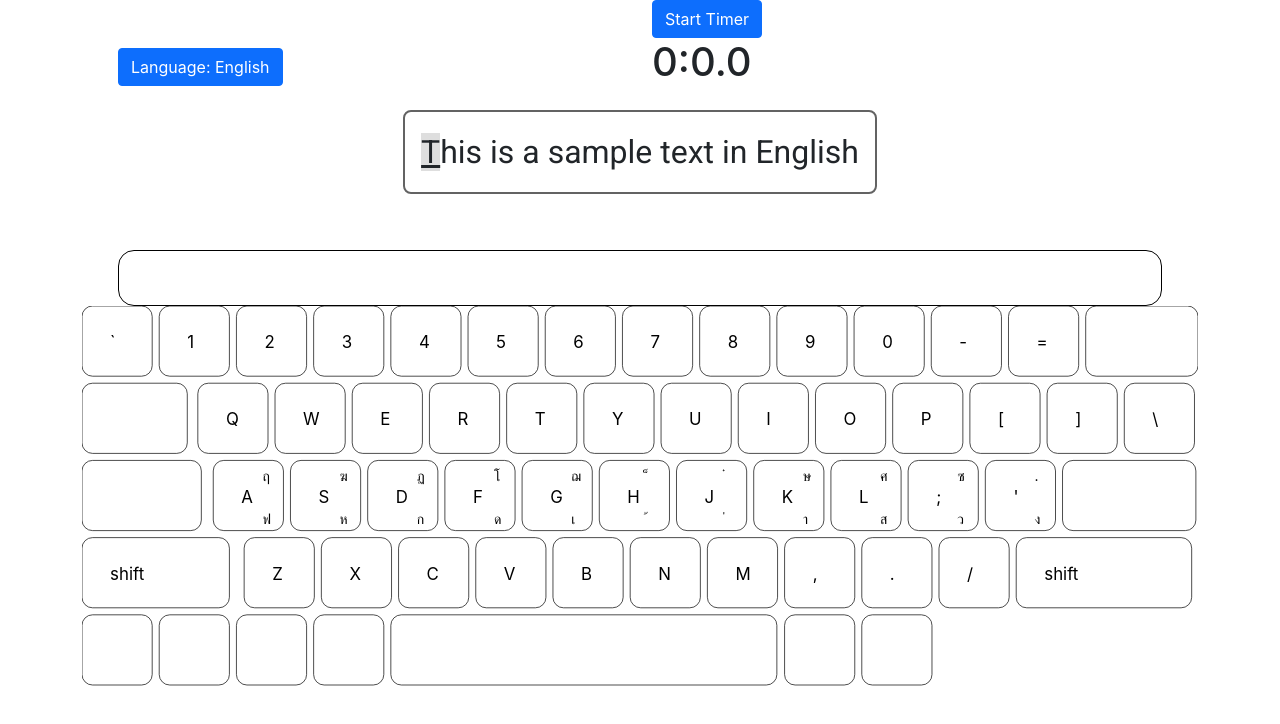
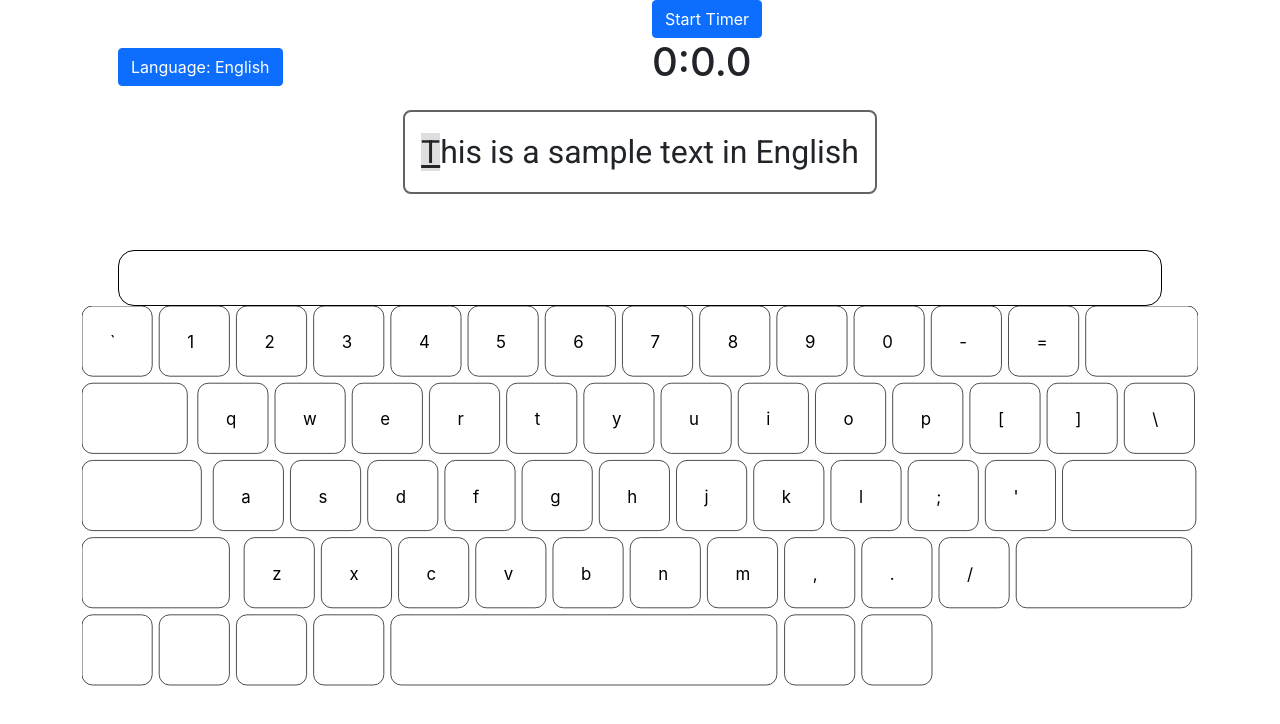
Before and after one commit to Kasaract/TypeIt, a React (Create React App) app in the folder frontend/: page / in a window 1280 px wide. Shown: the top 724 px of the page. Built offline with nearby package versions, Linux system fonts and the light colour scheme; the HTML template or start-up script is replaced by a standard one.

Commit message:
Wired keyboard to KeyboardMappings

```diff
--- a/frontend/src/components/KeyboardAssist/index.js
+++ b/frontend/src/components/KeyboardAssist/index.js
@@ -6,77 +6,85 @@ export default function KeyboardAssist({
   defaultFillColor = '#ffffff',
   defaultColor = '#5e5e5e',
 }) {
-  let xyc = [
+  let keyToCode = require('./KeyboardMappings/English_QWERTY.js');
+  let codeToKey = {};
+  Object.keys(keyToCode.English_QWERTY_KeyCodes).forEach(key => {
+    let codeArray = keyToCode.English_QWERTY_KeyCodes[key];
+    if (codeArray.length === 1) {
+      codeToKey[codeArray[0]] = key;
+    }
+  });
+  let xyc = {
     // number row
-    {x: 0, y: 0, w: 1, c: ["`"]},
-    {x: 1, y: 0, w: 1, c: ["1"]},
-    {x: 2, y: 0, w: 1, c: ["2"]},
-    {x: 3, y: 0, w: 1, c: ["3"]},
-    {x: 4, y: 0, w: 1, c: ["4"]},
-    {x: 5, y: 0, w: 1, c: ["5"]},
-    {x: 6, y: 0, w: 1, c: ["6"]},
-    {x: 7, y: 0, w: 1, c: ["7"]},
-    {x: 8, y: 0, w: 1, c: ["8"]},
-    {x: 9, y: 0, w: 1, c: ["9"]},
-    {x: 10, y: 0, w: 1, c: ["0"]},
-    {x: 11, y: 0, w: 1, c: ["-"]},
-    {x: 12, y: 0, w: 1, c: ["="]},
+    '192': {x: 0, y: 0, w: 1, c: ["`"]},
+    '49': {x: 1, y: 0, w: 1, c: ["1"]},
+    '50': {x: 2, y: 0, w: 1, c: ["2"]},
+    '51': {x: 3, y: 0, w: 1, c: ["3"]},
+    '52': {x: 4, y: 0, w: 1, c: ["4"]},
+    '53': {x: 5, y: 0, w: 1, c: ["5"]},
+    '54': {x: 6, y: 0, w: 1, c: ["6"]},
+    '55': {x: 7, y: 0, w: 1, c: ["7"]},
+    '56': {x: 8, y: 0, w: 1, c: ["8"]},
+    '57': {x: 9, y: 0, w: 1, c: ["9"]},
+    '48': {x: 10, y: 0, w: 1, c: ["0"]},
+    '189': {x: 11, y: 0, w: 1, c: ["-"]},
+    '187': {x: 12, y: 0, w: 1, c: ["="]},
 
     // top row
-    {x: 1.5, y: 1, w: 1, c: ["Q"]},
-    {x: 2.5, y: 1, w: 1, c: ["W"]},
-    {x: 3.5, y: 1, w: 1, c: ["E"]},
-    {x: 4.5, y: 1, w: 1, c: ["R"]},
-    {x: 5.5, y: 1, w: 1, c: ["T"]},
-    {x: 6.5, y: 1, w: 1, c: ["Y"]},
-    {x: 7.5, y: 1, w: 1, c: ["U"]},
-    {x: 8.5, y: 1, w: 1, c: ["I"]},
-    {x: 9.5, y: 1, w: 1, c: ["O"]},
-    {x: 10.5, y: 1, w: 1, c: ["P"]},
-    {x: 11.5, y: 1, w: 1, c: ["["]},
-    {x: 12.5, y: 1, w: 1, c: ["]"]},
-    {x: 13.5, y: 1, w: 1, c: ["\\"]},
+    '81': {x: 1.5, y: 1, w: 1, c: ["Q"]},
+    '87': {x: 2.5, y: 1, w: 1, c: ["W"]},
+    '69': {x: 3.5, y: 1, w: 1, c: ["E"]},
+    '82': {x: 4.5, y: 1, w: 1, c: ["R"]},
+    '84': {x: 5.5, y: 1, w: 1, c: ["T"]},
+    '89': {x: 6.5, y: 1, w: 1, c: ["Y"]},
+    '85': {x: 7.5, y: 1, w: 1, c: ["U"]},
+    '73': {x: 8.5, y: 1, w: 1, c: ["I"]},
+    '79': {x: 9.5, y: 1, w: 1, c: ["O"]},
+    '80': {x: 10.5, y: 1, w: 1, c: ["P"]},
+    '219': {x: 11.5, y: 1, w: 1, c: ["["]},
+    '221': {x: 12.5, y: 1, w: 1, c: ["]"]},
+    '220': {x: 13.5, y: 1, w: 1, c: ["\\"]},
 
     // center row
-    {x: 1.7, y: 2, w: 1, c: ["A", "", "ฤ", "ฟ", ""]},
-    {x: 2.7, y: 2, w: 1, c: ["S", "", "ฆ", "ห", ""]},
-    {x: 3.7, y: 2, w: 1, c: ["D", "", "ฏ", "ก", ""]},
-    {x: 4.7, y: 2, w: 1, c: ["F", "", "โ", "ด", ""]},
-    {x: 5.7, y: 2, w: 1, c: ["G", "", "ฌ", "เ", ""]},
-    {x: 6.7, y: 2, w: 1, c: ["H", "", "็", "้", ""]},
-    {x: 7.7, y: 2, w: 1, c: ["J", "", "๋", "่", ""]},
-    {x: 8.7, y: 2, w: 1, c: ["K", "", "ษ", "า", ""]},
-    {x: 9.7, y: 2, w: 1, c: ["L", "", "ศ", "ส", ""]},
-    {x: 10.7, y: 2, w: 1, c: [";", "", "ซ", "ว", ""]},
-    {x: 11.7, y: 2, w: 1, c: ["'", "", ".", "ง", ""]},
+    '65': {x: 1.7, y: 2, w: 1, c: ["A", "", "ฤ", "ฟ", ""]},
+    '83': {x: 2.7, y: 2, w: 1, c: ["S", "", "ฆ", "ห", ""]},
+    '68': {x: 3.7, y: 2, w: 1, c: ["D", "", "ฏ", "ก", ""]},
+    '70': {x: 4.7, y: 2, w: 1, c: ["F", "", "โ", "ด", ""]},
+    '71': {x: 5.7, y: 2, w: 1, c: ["G", "", "ฌ", "เ", ""]},
+    '72': {x: 6.7, y: 2, w: 1, c: ["H", "", "็", "้", ""]},
+    '74': {x: 7.7, y: 2, w: 1, c: ["J", "", "๋", "่", ""]},
+    '75': {x: 8.7, y: 2, w: 1, c: ["K", "", "ษ", "า", ""]},
+    '76': {x: 9.7, y: 2, w: 1, c: ["L", "", "ศ", "ส", ""]},
+    '186': {x: 10.7, y: 2, w: 1, c: [";", "", "ซ", "ว", ""]},
+    '222': {x: 11.7, y: 2, w: 1, c: ["'", "", ".", "ง", ""]},
 
     // bottom row
-    {x: 2.1, y: 3, w: 1, c: ["Z"]},
-    {x: 3.1, y: 3, w: 1, c: ["X"]},
-    {x: 4.1, y: 3, w: 1, c: ["C"]},
-    {x: 5.1, y: 3, w: 1, c: ["V"]},
-    {x: 6.1, y: 3, w: 1, c: ["B"]},
-    {x: 7.1, y: 3, w: 1, c: ["N"]},
-    {x: 8.1, y: 3, w: 1, c: ["M"]},
-    {x: 9.1, y: 3, w: 1, c: [","]},
-    {x: 10.1, y: 3, w: 1, c: ["."]},
-    {x: 11.1, y: 3, w: 1, c: ["/"]},
+    '90': {x: 2.1, y: 3, w: 1, c: ["Z"]},
+    '88': {x: 3.1, y: 3, w: 1, c: ["X"]},
+    '67': {x: 4.1, y: 3, w: 1, c: ["C"]},
+    '86': {x: 5.1, y: 3, w: 1, c: ["V"]},
+    '66': {x: 6.1, y: 3, w: 1, c: ["B"]},
+    '78': {x: 7.1, y: 3, w: 1, c: ["N"]},
+    '77': {x: 8.1, y: 3, w: 1, c: ["M"]},
+    '188': {x: 9.1, y: 3, w: 1, c: [","]},
+    '190': {x: 10.1, y: 3, w: 1, c: ["."]},
+    '191': {x: 11.1, y: 3, w: 1, c: ["/"]},
 
     // special buttons
-    {x: 0, y: 1, w: 1.5, c: [""]},
-    {x: 0, y: 2, w: 1.7, c: [""]},
-    {x: 0, y: 3, w: 2.1, c: ["shift"]},
-    {x: 0, y: 4, w: 1, c: [""]},
-    {x: 1, y: 4, w: 1, c: [""]},
-    {x: 2, y: 4, w: 1, c: [""]},
-    {x: 3, y: 4, w: 1, c: [""]},
-    {x: 4, y: 4, w: 5.5, c: [" "]},
-    {x: 9.1, y: 4, w: 1, c: [""]},
-    {x: 10.1, y: 4, w: 1, c: [""]},
-    {x: 13, y: 0, w: 1.6, c: [""]},
-    {x: 12.7, y: 2, w: 1.9, c: [""]},
-    {x: 12.1, y: 3, w: 2.5, c: ["shift"]},
-  ];
+    'tab': {x: 0, y: 1, w: 1.5, c: [""]},
+    'caps lock': {x: 0, y: 2, w: 1.7, c: [""]},
+    '16L': {x: 0, y: 3, w: 2.1, c: ["shift"]},
+    'lctrl': {x: 0, y: 4, w: 1, c: [""]},
+    'fn': {x: 1, y: 4, w: 1, c: [""]},
+    'lwin': {x: 2, y: 4, w: 1, c: [""]},
+    'lalt': {x: 3, y: 4, w: 1, c: [""]},
+    '32': {x: 4, y: 4, w: 5.5, c: [" "]},
+    'ralt': {x: 9.1, y: 4, w: 1, c: [""]},
+    'rctrl': {x: 10.1, y: 4, w: 1, c: [""]},
+    'backspace': {x: 13, y: 0, w: 1.6, c: [""]},
+    'enter': {x: 12.7, y: 2, w: 1.9, c: [""]},
+    '16R': {x: 12.1, y: 3, w: 2.5, c: ["shift"]},
+  };
 
   let deltax = [0, -30, 30, 30, -30];
   let deltay = [0, -30, -30, 30, 30];
@@ -85,15 +93,13 @@ export default function KeyboardAssist({
   return (
     <svg viewBox="0 0 1590 550" xmlns="http://www.w3.org/2000/svg">
       {
-        xyc.map((element) => {
+        Object.keys(xyc).map((code) => {
+          let element = xyc[code];
+          let index = 0;
           return (
             <>
               <rect x={element.x*110} y={element.y*110} width={element.w*100} height="100" fill="#ffffff" fillOpacity="0" stroke="#000000" rx="15"/>
-              {
-                element.c.map((key, index) => {
-                  return (<text x={element.x*110 + 40 + deltax[index]} y={element.y*110 + 60 + deltay[index]} font-size={size[index]}>{key}</text>);
-                })
-              }
+              <text x={element.x*110 + 40 + deltax[index]} y={element.y*110 + 60 + deltay[index]} font-size={size[index]}>{codeToKey[code]}</text>
             </>
           );
         })
@@ -101,3 +107,7 @@ export default function KeyboardAssist({
     </svg>
   );
 }
+
+// element.c.map((key, index) => {
+//   return (<text x={element.x*110 + 40 + deltax[index]} y={element.y*110 + 60 + deltay[index]} font-size={size[index]}>{key}</text>);
+// })
```
